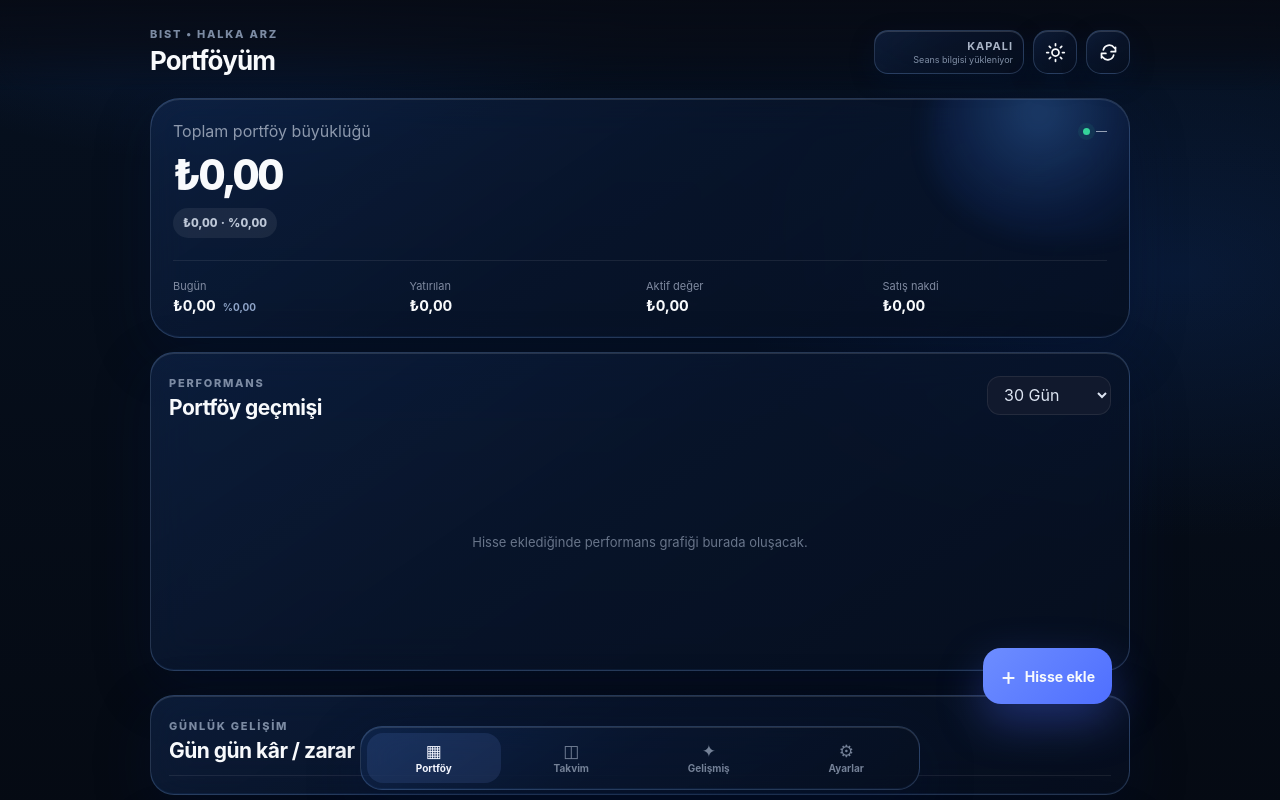
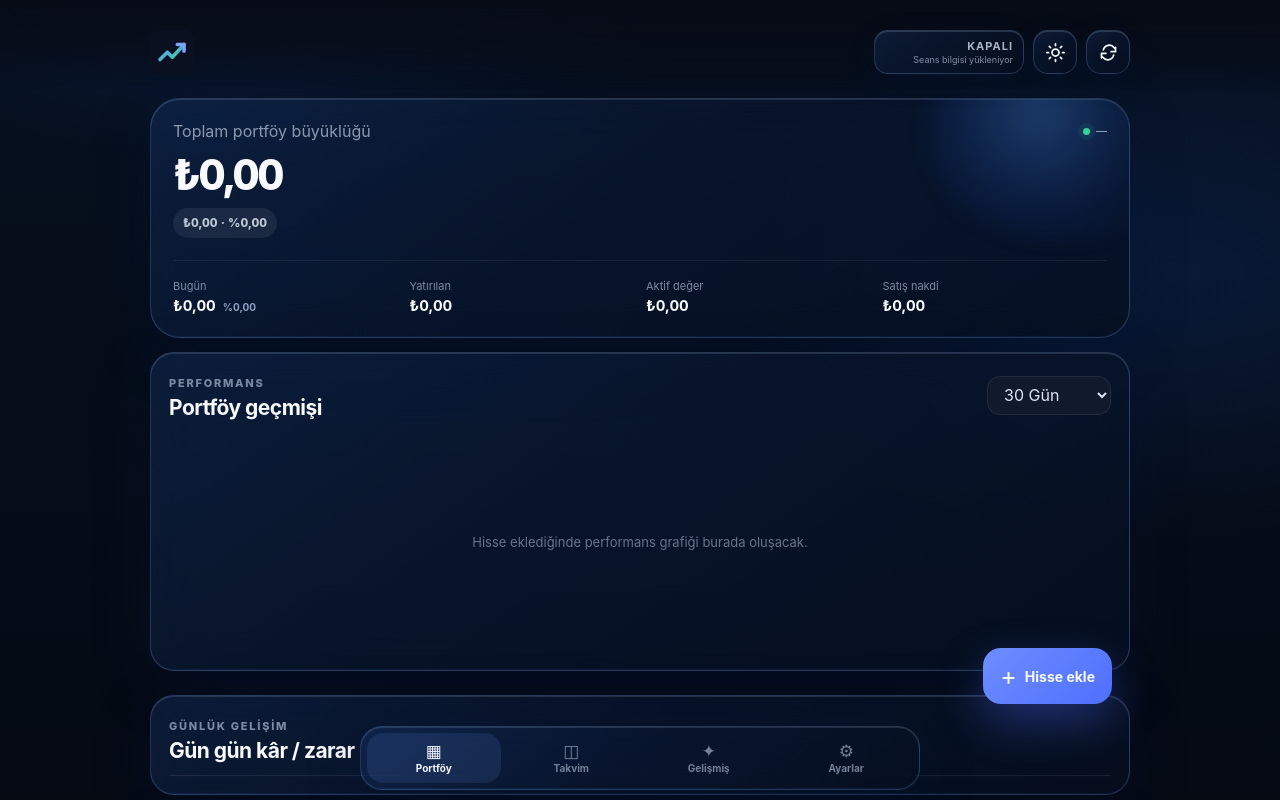
Before and after one commit to canmuslu59/halka-arz-portfoy, a website with bundled scripts: page public/index.html in a window 1280 px wide. Shown: the top 800 px of the page. Built offline with nearby package versions, Linux system fonts and the light colour scheme.

Commit message:
ui: replace topbar title with app logo

```diff
--- a/public/index.html
+++ b/public/index.html
@@ -17,9 +17,8 @@
 
   <header class="topbar">
     <div class="shell topbar-inner">
-      <div>
-        <div class="eyebrow">BIST • HALKA ARZ</div>
-        <h1 id="screenTitle">Portföyüm</h1>
+      <div class="topbar-brand" style="display:flex;align-items:center;flex:0 0 auto">
+        <img class="topbar-logo" src="./icon.svg" width="44" height="44" alt="Halka Arz Portföyüm" />
       </div>
       <div class="topbar-actions">
         <div id="marketStatus" class="market-status closed" aria-live="polite">
```
